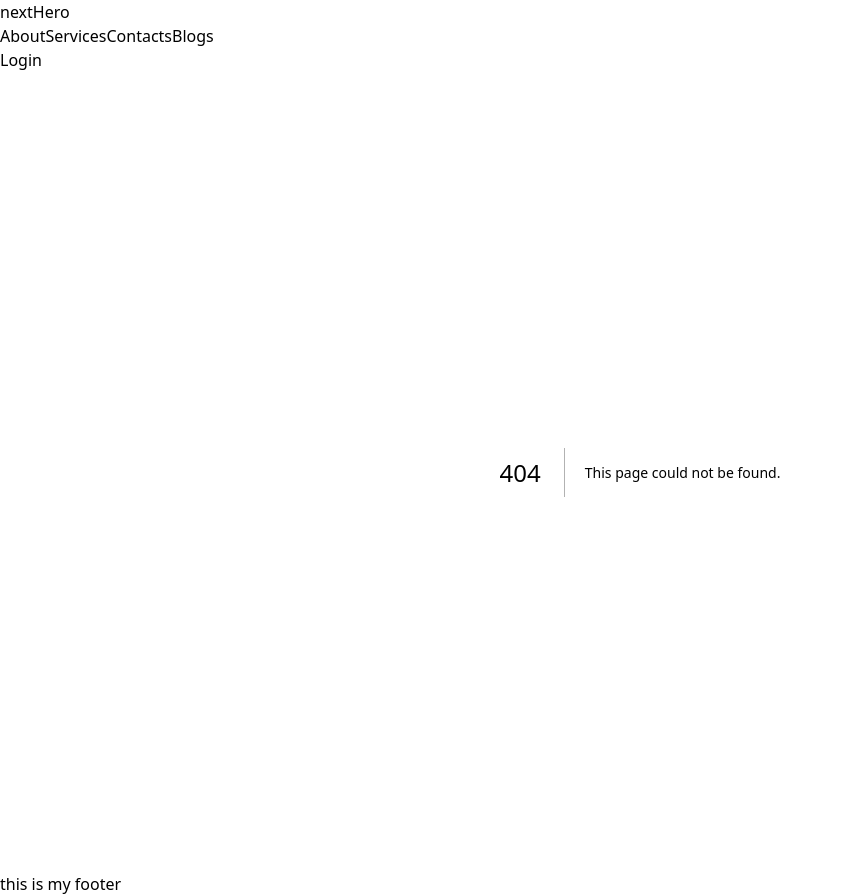
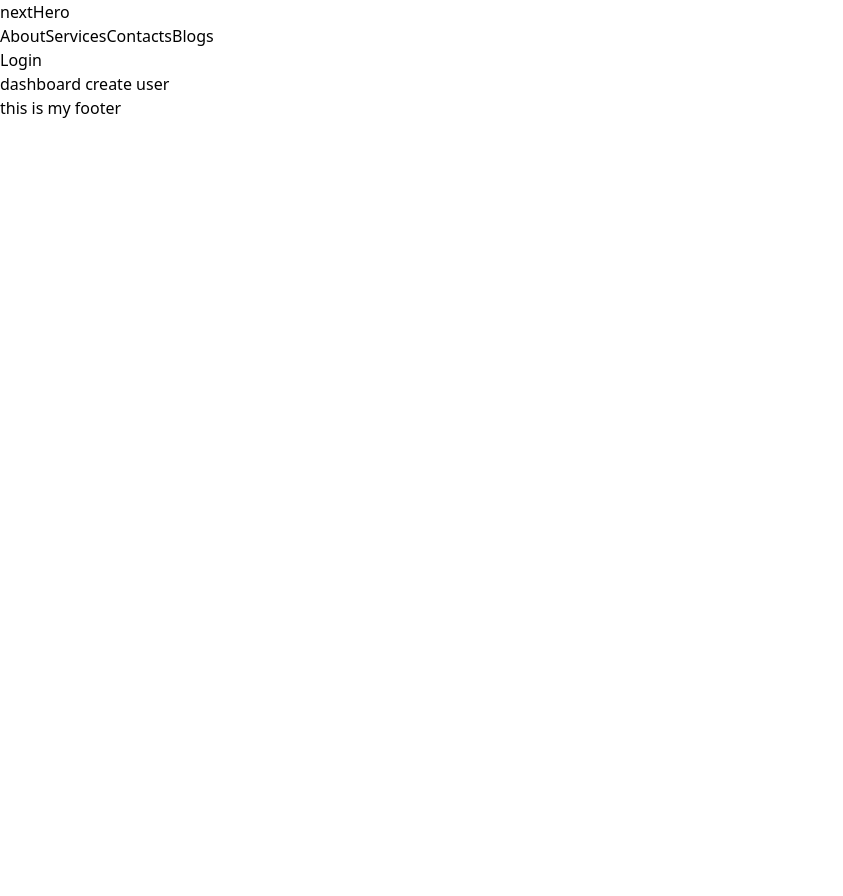
Before and after one commit to rakibul12212/nextjs-module, a Next.js app: page /createUser in a window 1280 px wide. Before the commit this address had no page. Shown: the whole page, without its empty margins (0-843 px from the left). After the commit the page ends 800 px from the top, so only its background shows below. Built offline with nearby package versions, Linux system fonts and the light colour scheme.

Commit message:
group route

```diff
--- /dev/null
+++ b/src/app/(dashboard)/createUser/page.jsx
@@ -0,0 +1,7 @@
+import React from "react";
+
+const createUser = () => {
+  return <div>dashboard create user</div>;
+};
+
+export default createUser;
```
Also changed, not shown: src/app/(dashboard)/dashboard/page.jsx (added, +11 -0 lines).
